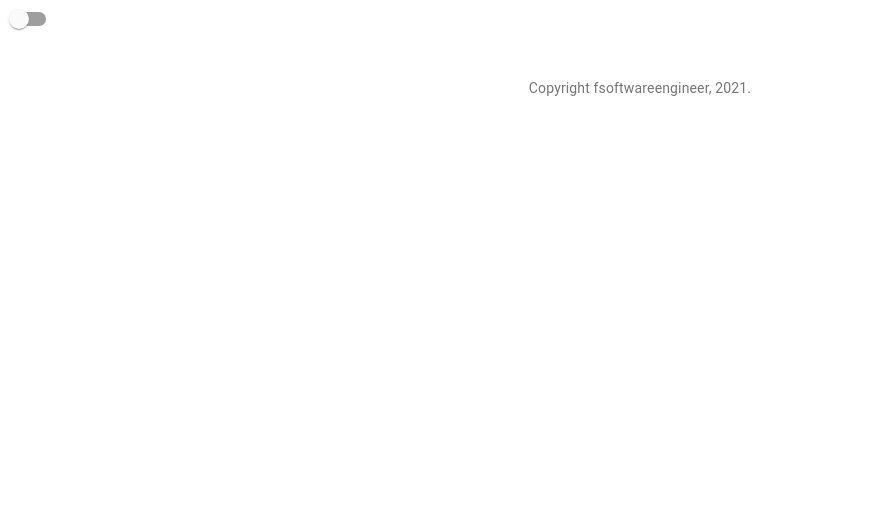
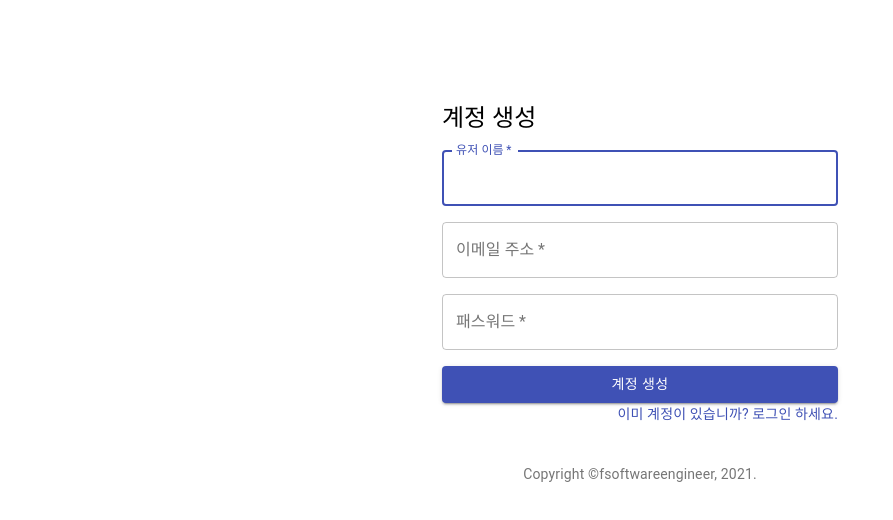
Before and after one commit to kangilbin/TodoListFront, a React (Create React App) app: page /signup in a window 1280 px wide. Shown: the top 520 px of the page, without its empty margins (0-893 px from the left). Built offline with nearby package versions, Linux system fonts and the light colour scheme.

Commit message:
로그인 페이지 및 오류 수정

```diff
--- a/src/App.js
+++ b/src/App.js
@@ -50,9 +50,9 @@ class App extends React.Component {
     var navigationBar = (
       <AppBar position='static'>
         <Toolbar>
-          <Grid justify='space-between' container>
-            <Grid itme>
-              <Typography variant='h6'>오늘의 할일</Typography>
+          <Grid justifyContent='space-between' container>
+            <Grid item>
+              <Typography variant='h6'>Todo List</Typography>
             </Grid>
             <Grid>
               <Button color='inherit' onClick={signout}>
--- a/src/AppRoute.js
+++ b/src/AppRoute.js
@@ -6,12 +6,11 @@ import { BrowserRouter as Router, Routes, Route } from "react-router-dom";
 import Box from "@material-ui/core/Box";
 import Typography from "@material-ui/core/Typography";
 import SignUp from "./SignUp";
-import { Switch } from "@material-ui/core";
 
 function Copyright() {
     return (
         <Typography variant="body2" color="textSecondary" align="center">
-            {"Copyright "}
+            {"Copyright ©"}
             fsoftwareengineer, {new Date().getFullYear()}
             {"."}
         </Typography>
@@ -21,27 +20,20 @@ function Copyright() {
 class AppRouter extends React.Component {
     render() {
         return (
-            <diV>
+            <div>
                 <Router>
                     <div>
-                        <Switch>
-                            <Route path="/login" element={<Login />}>
-                                <Login />
-                            </Route>
-                            <Route path="/signup" element={<SignUp />}>
-                                <SignUp />
-                            </Route>
-                            <Route path="/">
-                                <Route path="/" element={<App />} />
-                                <App />
-                            </Route>
-                        </Switch>
+                        <Routes>
+                            <Route path="/login" element={<Login />} />
+                            <Route path="/signup" element={<SignUp />} />
+                            <Route path="/" element={<App />} />
+                        </Routes>
                     </div>
                     <Box mt={5}>
                         <Copyright />
                     </Box>
                 </Router>
-            </diV>
+            </div>
         );
     }
 }
--- a/src/Login.js
+++ b/src/Login.js
@@ -1,6 +1,6 @@
 import React from "react";
 import { signin } from "./service/ApiService";
-import { Container, Typography, Grid, TextField, Button} from "@material-ui/core";
+import { Container, Typography, Grid, TextField, Button, Link} from "@material-ui/core";
 
 class Login extends React.Component {
     constructor(props) {
@@ -64,6 +64,9 @@ class Login extends React.Component {
                                 로그인
                             </Button>
                         </Grid>
+                        <Link href="/signup" variant="body2">
+                            <Grid item>계정이 없스니까? 여기서 가입 하세요.</Grid>
+                        </Link>
                     </Grid>
                 </form>
             </Container>
--- a/src/SignUp.js
+++ b/src/SignUp.js
@@ -25,7 +25,7 @@ class SignUp extends React.Component {
 
     render() {
         return (
-            <Container component="main" maxWidth="xs" style={{ marginTop: "8%"}}>
+            <Container component="main" maxWidth="xs" style={{ marginTop: "8%" }}>
                 <form noValidate onSubmit={this.handleSubmit}>
                 <Grid container spacing={2}>
                     <Grid item xs={12}>
@@ -41,7 +41,7 @@ class SignUp extends React.Component {
                             required
                             fullWidth
                             id="username"
-                                label="사용자 이름"
+                            label="유저 이름"
                             autoFocus
                         />
                         </Grid>
@@ -72,14 +72,14 @@ class SignUp extends React.Component {
                             <Button
                                 type="submit"
                                 fullWidth
-                                varant="contained"
+                                variant="contained"
                                 color="primary"
                             >
                             계정 생성
                             </Button>
                         </Grid>
                     </Grid>
-                    <Grid container justify="flex-end">
+                    <Grid container justifyContent="flex-end">
                         <Grid item>
                             <Link href="/login" variant="body2">
                                 이미 계정이 있습니까? 로그인 하세요.
```
Lines whose indentation alone changed are shown as unchanged.
